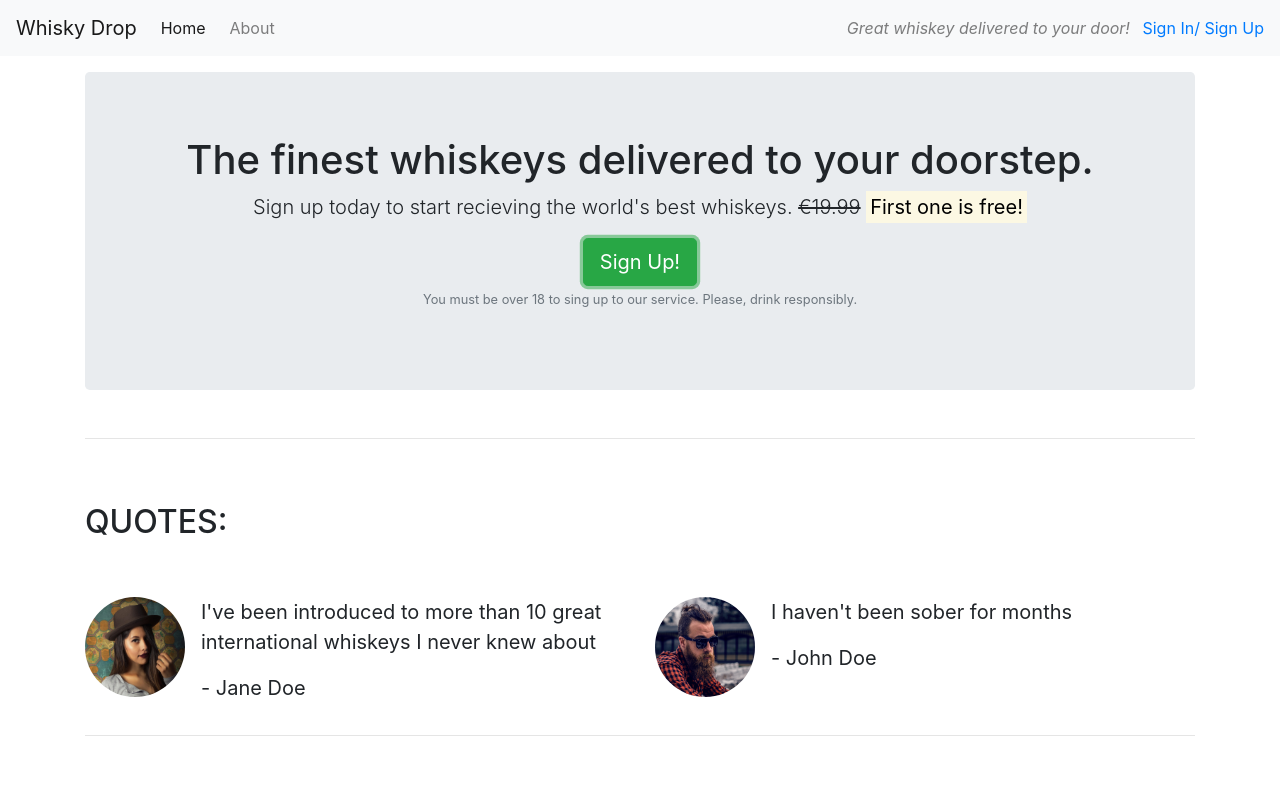
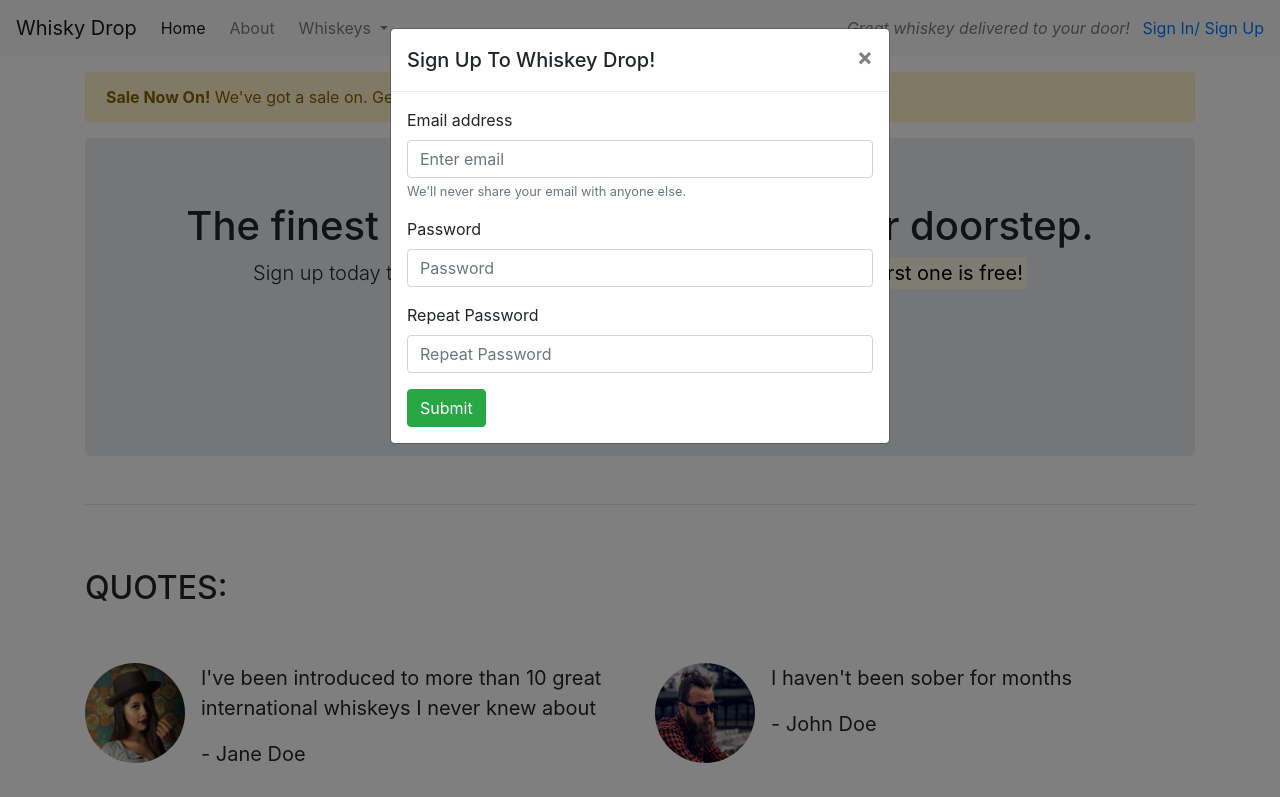
Before and after one commit to jonathanmeaney-lmk/may_16-Bootsrap_Intro, a plain HTML site: page index.html in a window 1280 px wide. Both pictures are taken after a click on the button "Sign Up!". Shown: the top 797 px of the page. Drawn offline with nearby package versions, Linux system fonts and the light colour scheme.

Commit message:
functionality added

```diff
--- a/index.html
+++ b/index.html
@@ -6,22 +6,46 @@
     <meta http-equiv="X-UA-Compatible" content="ie=edge">
     <title>Whisky Drop | Taste a new whiskey every month</title>
     <link rel="stylesheet" href="https://stackpath.bootstrapcdn.com/bootstrap/4.1.3/css/bootstrap.min.css" integrity="sha384-MCw98/SFnGE8fJT3GXwEOngsV7Zt27NXFoaoApmYm81iuXoPkFOJwJ8ERdknLPMO" crossorigin="anonymous">
-    <script src="https://stackpath.bootstrapcdn.com/bootstrap/4.1.3/js/bootstrap.min.js" integrity="sha384-ChfqqxuZUCnJSK3+MXmPNIyE6ZbWh2IMqE241rYiqJxyMiZ6OW/JmZQ5stwEULTy" crossorigin="anonymous"></script>
+    <link rel="stylesheet" href="https://use.fontawesome.com/releases/v5.6.3/css/all.css" integrity="sha384-UHRtZLI+pbxtHCWp1t77Bi1L4ZtiqrqD80Kn4Z8NTSRyMA2Fd33n5dQ8lWUE00s/" crossorigin="anonymous"/>
 </head>
 <body>
     <nav class="navbar navbar-light bg-light navbar-expand-sm">
         <a href="/" class="navbar-brand">Whisky Drop</a>
+
+        <button class="navbar-toggler ml-auto" type="button" data-toggle="collapse" data-target="#navbarNavDropdown" aria-controls="navbarNavDropdown" aria-expanded="false" aria-label="Toggle navigation">
+        <span class="navbar-toggler-icon"></span></button>
+
+        <div class="collapse navbar-collapse" id="navbarNavDropdown">
             <ul class="navbar-nav mr-auto">
                 <li class="active nav-item mr-2"><a class="nav-link" href="/">Home</a></li>
                 <li class="nav-item mr-2"><a class="nav-link" href="/about">About</a></li>
+                <li class="nav-item dropdown">
+                    <a class="nav-link dropdown-toggle" href="#" id="navbarDropdownMenuLink" role="button" data-toggle="dropdown" aria-haspopup="true" aria-expanded="false">
+            Whiskeys
+            </a>
+                    <div class="dropdown-menu" aria-labelledby="navbarDropdownMenuLink">
+                        <a class="dropdown-item" href="#">Irish</a>
+                        <a class="dropdown-item" href="#">Scotch</a>
+                        <a class="dropdown-item" href="#">Japanese</a>
+                        <a class="dropdown-item" href="#">American</a>
+                    </div>
+                </li>
                 <li class="nav-item mr-2 d-block d-sm-none"><a class="nav-link" href="/login">Sign In/ Sign up</a></li>
             </ul>
+        </div>
             <div class="d-none d-md-block">
                 <p class="navbar-text my-auto mr-2"><i>Great whiskey delivered to your door!</i></p>
                 <a href="/login">Sign In/ Sign Up</a>
             </div>
     </nav>
     <article class="container mt-3">
+        <div class="row d-none d-sm-block">
+            <div class="col-12">
+                <div class="alert alert-warning">
+                <strong>Sale Now On!</strong> We've got a sale on. Get a 12-month subscription for the price of 6! <a href="">See here for details!</a>
+                </div>
+            </div>
+        </div>
          <!-- Callout -->
          <div class="row">
            <div class="col-12">
@@ -31,7 +55,7 @@
                     <s class="d-none d-sm-inline">€19.99</s>
                     <span class="d-inline d-sm-none"><br></span>
                     <strong><mark>First one is free!</mark></strong></p>
-                    <button class="btn btn-success btn-lg">Sign Up!</button>
+                    <button class="btn btn-success btn-lg" data-toggle="modal" data-target="#SignUpModal">Sign Up!</button>
                     <p class="text-muted"><small>You must be over 18 to sing up to our service. Please, drink responsibly.</small></p>
                 </section>
            </div>
@@ -88,21 +112,21 @@
             <div class="row">
                     <div class="col-12 col-md-6 col-lg-4">
                             <div class="feature">
-                                <h3>Feature 1</h3>
+                                <h3><i class="fas fa-gift d-none d-sm-inline"></i> Feature 1<span class="badge badge-success">NEW!</span></h3>
                                 <p>Lorem ipsum dolor sit amet, consectetur adipiscing elit, sed do eiusmod tempor incididunt ut labore et dolore magna aliqua. Ut enim ad minim veniam, quis nostrud exercitation ullamco laboris nisi ut aliquip ex ea commodo consequat.</p>
                                 <p> <a class="btn btn-sm btn-light" href="">Read More</a></p>
                             </div>
                     </div>
                     <div class="col-12 col-md-6 col-lg-4">
                             <div class="feature">
-                                <h3>Feature 2</h3>
+                                <h3><i class="fas fa-credit-card d-none d-sm-inline"></i> Feature 2</h3>
                                 <p>Lorem ipsum dolor sit amet, consectetur adipiscing elit, sed do eiusmod tempor incididunt ut labore et dolore magna aliqua. Ut enim ad minim veniam, quis nostrud exercitation ullamco laboris nisi ut aliquip ex ea commodo consequat.</p>
                                 <p> <a class="btn btn-sm btn-light" href="">Read More</a></p>
                             </div>
                     </div>
                     <div class="col-12 d-md-none d-lg-block col-lg-4">
                             <div class="feature">
-                                <h3>Feature 3</h3>
+                                <h3><i class="fas fa-times-circle d-none d-sm-inline"></i> Feature 3</h3>
                                 <p>Lorem ipsum dolor sit amet, consectetur adipiscing elit, sed do eiusmod tempor incididunt ut labore et dolore magna aliqua. Ut enim ad minim veniam, quis nostrud exercitation ullamco laboris nisi ut aliquip ex ea commodo consequat.</p>
                                 <p><a class="btn btn-sm btn-light" href="">Read More</a></p>
                             </div>
@@ -143,5 +167,40 @@
         </section>
         <!-- /.monthly favourites -->
     </article>
+
+<div class="modal" tabindex="-1" role="dialog" id="SignUpModal">
+    <div class="modal-dialog" role="document">
+        <div class="modal-content">
+            <div class="modal-header">
+                <h5 class="modal-title">Sign Up To Whiskey Drop!</h5>
+                <button type="button" class="close" data-dismiss="modal" aria-label="Close">
+                <span aria-hidden="true">&times;</span>
+                </button>
+            </div>
+            <div class="modal-body">
+                <form>
+                        <div class="form-group">
+                            <label for="exampleInputEmail1">Email address</label>
+                            <input type="email" class="form-control" id="exampleInputEmail1" aria-describedby="emailHelp" placeholder="Enter email">
+                            <small id="emailHelp" class="form-text text-muted">We'll never share your email with anyone else.</small>
+                        </div>
+                        <div class="form-group">
+                            <label for="password">Password</label>
+                            <input type="password" class="form-control" id="password" placeholder="Password">
+                        </div>
+                        <div class="form-group">
+                            <label for="repeatPassword">Repeat Password</label>
+                            <input type="password" class="form-control" id="repeatPassword" placeholder="Repeat Password">
+                        </div>
+                        <button type="submit" class="btn btn-success">Submit</button>
+                </form>
+           </div>
+        </div>
+     </div>
+</div>
+
+    <script src="https://code.jquery.com/jquery-3.2.1.slim.min.js" integrity="sha384-KJ3o2DKtIkvYIK3UENzmM7KCkRr/rE9/Qpg6aAZGJwFDMVNA/GpGFF93hXpG5KkN" crossorigin="anonymous"></script>
+    <script src="https://cdnjs.cloudflare.com/ajax/libs/popper.js/1.12.9/umd/popper.min.js" integrity="sha384-ApNbgh9B+Y1QKtv3Rn7W3mgPxhU9K/ScQsAP7hUibX39j7fakFPskvXusvfa0b4Q" crossorigin="anonymous"></script>
+    <script src="https://maxcdn.bootstrapcdn.com/bootstrap/4.0.0/js/bootstrap.min.js" integrity="sha384-JZR6Spejh4U02d8jOt6vLEHfe/JQGiRRSQQxSfFWpi1MquVdAyjUar5+76PVCmYl" crossorigin="anonymous"></script>
 </body>
 </html>
```
Lines whose indentation alone changed are shown as unchanged.
